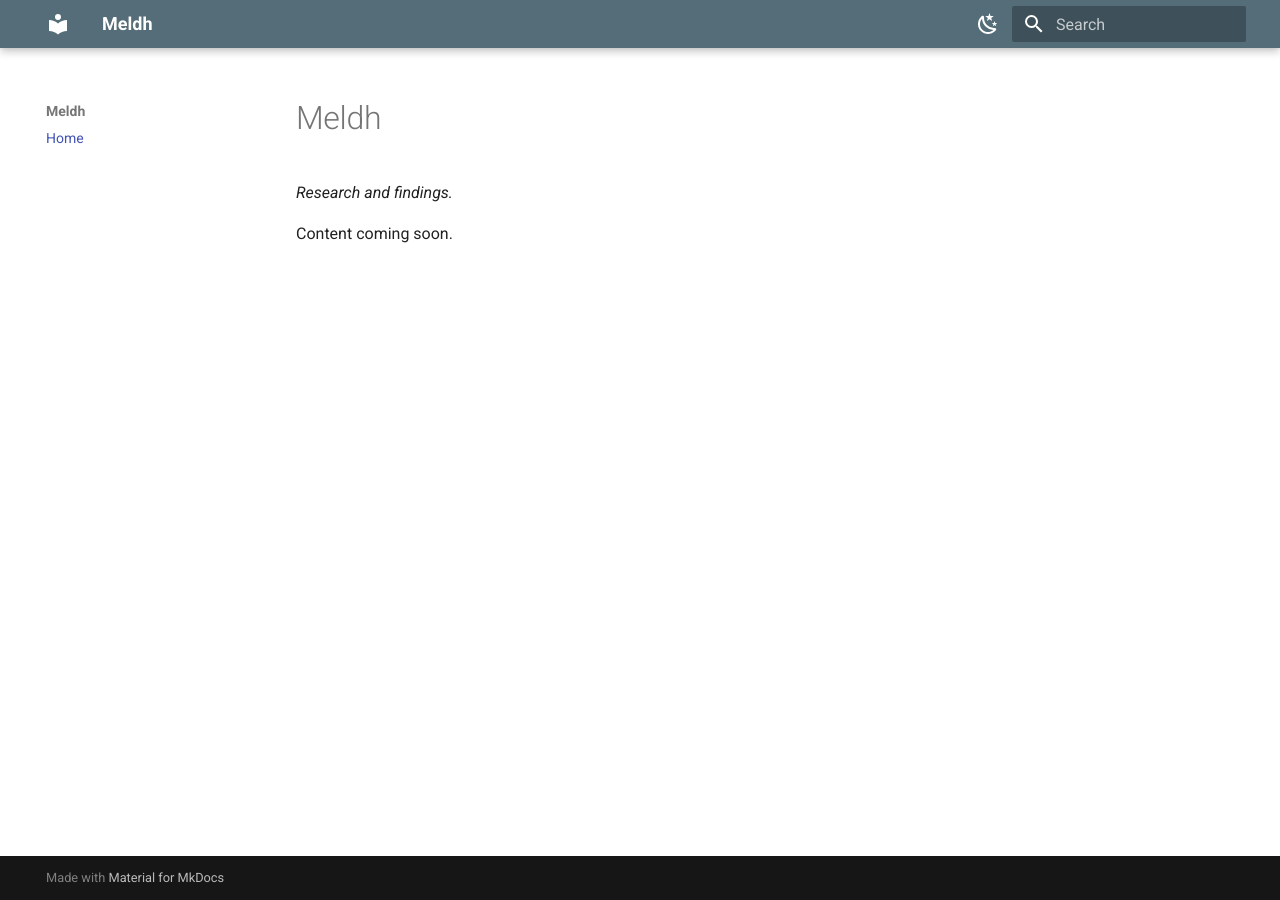
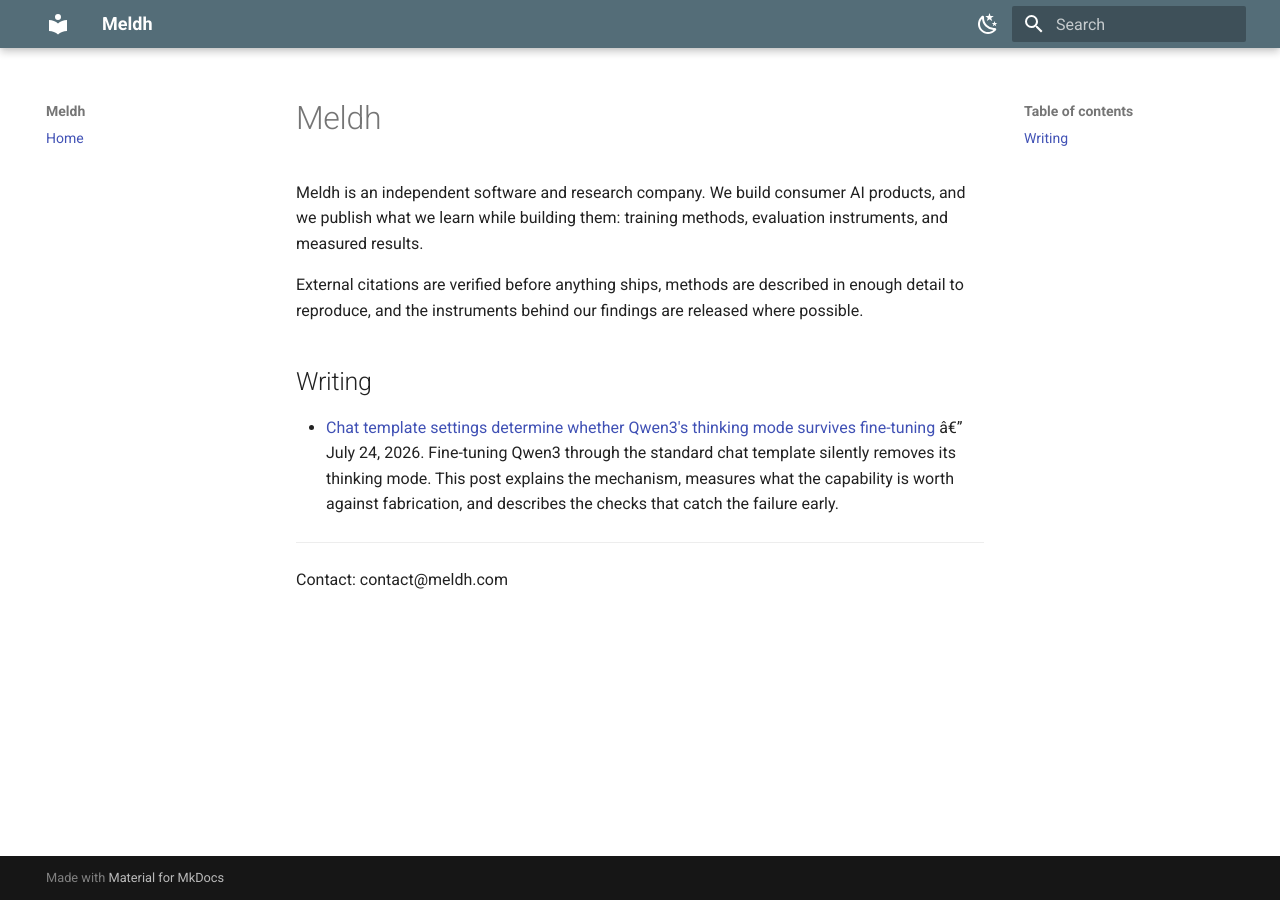
Before and after one commit to Meldh-LLC/meldh-com, an MkDocs documentation site: the page built from docs/index.md, in a window 1280 px wide. Built offline with MkDocs 1.6.1 and Material for MkDocs 9.7.7, drawn with Linux system fonts in a browser that asks for light colours.

Commit message:
Add files via upload

```diff
--- a/docs/index.md
+++ b/docs/index.md
@@ -1,5 +1,13 @@
 # Meldh
 
-*Research and findings.*
+Meldh is an independent software and research company. We build consumer AI products, and we publish what we learn while building them: training methods, evaluation instruments, and measured results.
 
-Content coming soon.
+External citations are verified before anything ships, methods are described in enough detail to reproduce, and the instruments behind our findings are released where possible.
+
+## Writing
+
+- [Chat template settings determine whether Qwen3's thinking mode survives fine-tuning](writing/qwen3-template-thinking.md) â€” July 24, 2026. Fine-tuning Qwen3 through the standard chat template silently removes its thinking mode. This post explains the mechanism, measures what the capability is worth against fabrication, and describes the checks that catch the failure early.
+
+---
+
+Contact: contact@meldh.com
```
Also changed, not shown: docs/writing/qwen3-template-thinking.md (added, +65 -0 lines).
